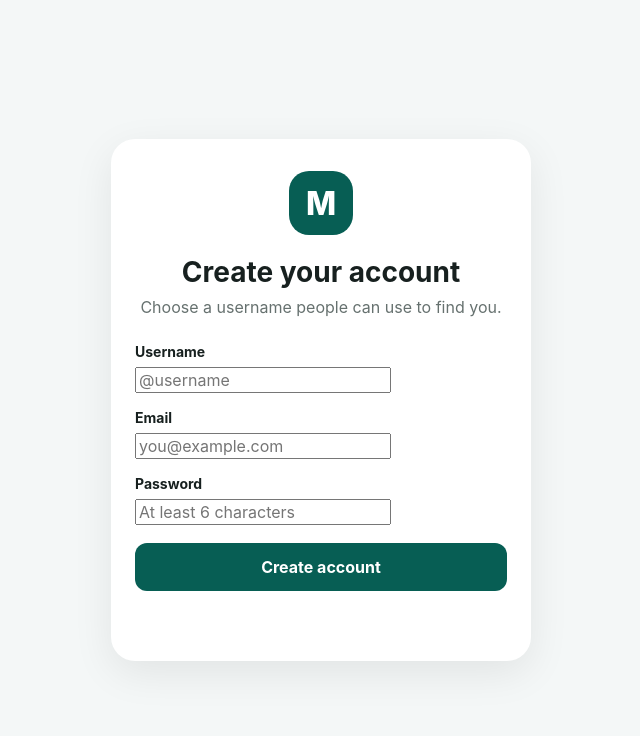
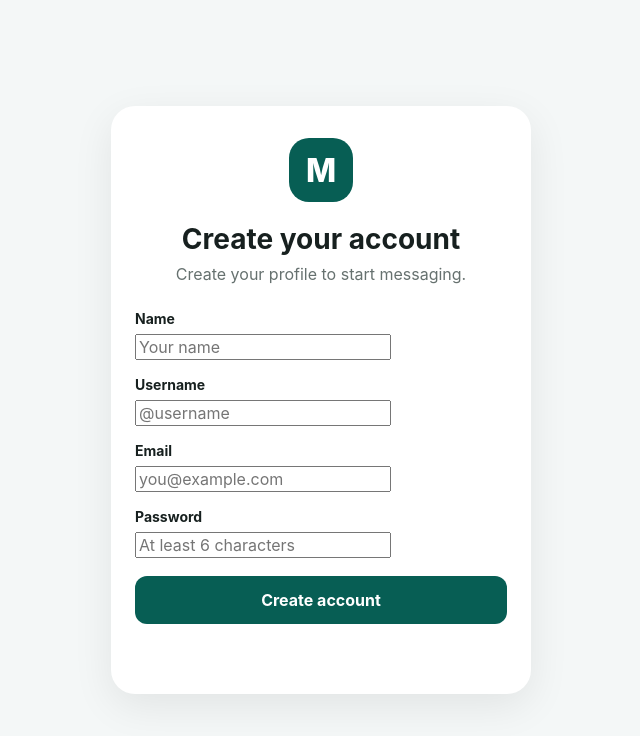
Before and after one commit to kazeemb308-collab/MeAndYou, a plain HTML site: page signup.html in a window 1280 px wide. Shown: the whole page, without its empty margins (319-959 px from the left). Drawn offline with Linux system fonts and the light colour scheme.

Commit message:
Add separate display name field to signup

```diff
--- a/signup.html
+++ b/signup.html
@@ -12,8 +12,10 @@
 <section class="auth-card">
 <div class="logo small">M</div>
 <h1>Create your account</h1>
-<p>Choose a username people can use to find you.</p>
+<p>Create your profile to start messaging.</p>
 <form id="authForm" novalidate>
+<label for="name">Name</label>
+<input id="name" name="name" type="text" autocomplete="name" placeholder="Your name" maxlength="50" required>
 <label for="username">Username</label>
 <input id="username" name="username" type="text" autocomplete="username" placeholder="@username" minlength="3" maxlength="20" required>
 <label for="email">Email</label>
```
